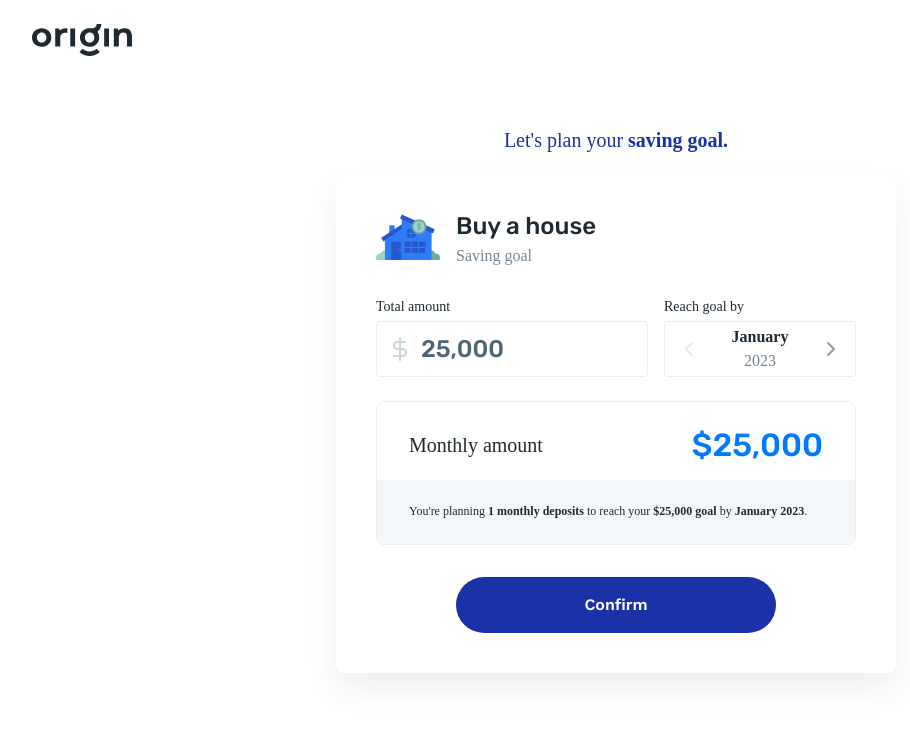
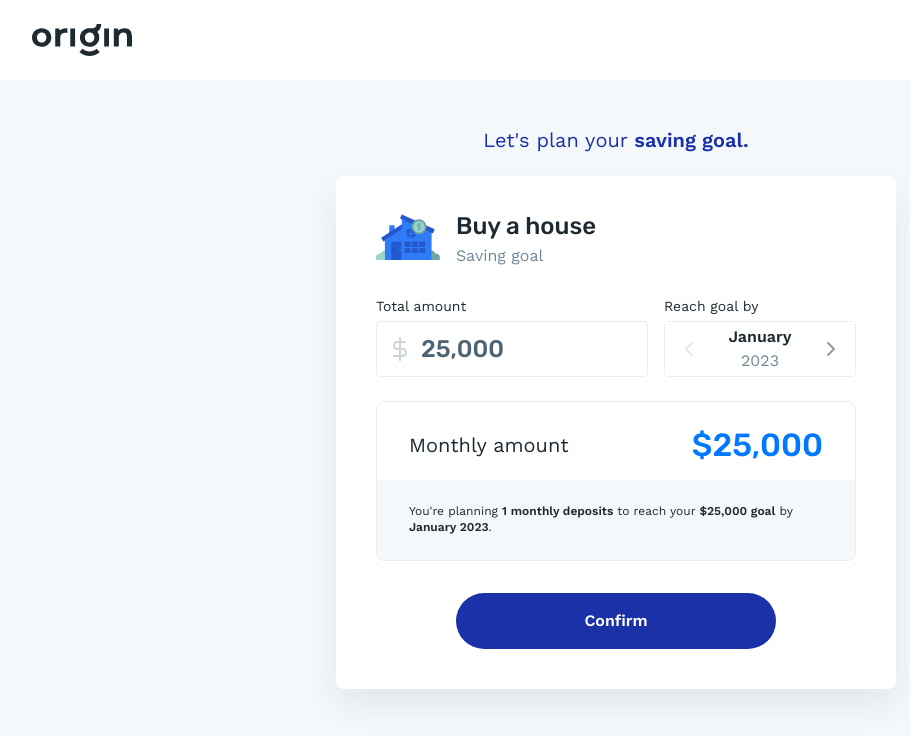
Before and after one commit to victorcmps/react-savings-app, a React (Create React App) app: page / in a window 1280 px wide. Shown: the top 736 px of the page, without its empty margins (24-934 px from the left). Built offline with nearby package versions, Linux system fonts and the light colour scheme; no server answers.

Commit message:
feat(styles): change tokens to styled components theme

```diff
--- a/src/components/Amount/Amount.style.tsx
+++ b/src/components/Amount/Amount.style.tsx
@@ -1,5 +1,4 @@
 import styled from 'styled-components';
-import { color, fontFamily } from '../../shared/styles/tokens';
 
 export const AmountWrapper = styled.label`
   display: flex;
@@ -10,7 +9,7 @@ export const Label = styled.label`
   font-weight: 400;
   font-size: 12px;
   line-height: 150%;
-  color: ${color.blueGray900};
+  color: ${(props) => props.theme.color.blueGray900};
   margin-bottom: 4px;
 
   @media (min-width: 992px) {
@@ -31,16 +30,16 @@ export const Icon = styled.img`
 `;
 
 export const Input = styled.input`
-  border: 1px solid ${color.blueGray50};
+  border: 1px solid ${(props) => props.theme.color.blueGray50};
   padding-left: 44px;
   padding-right: 12px;
-  font-family: ${fontFamily.rubik};
+  font-family: ${(props) => props.theme.font.rubik};
   font-weight: 500;
   font-size: 20px;
   line-height: 120%;
   height: 56px;
   border-radius: 4px;
-  color: ${color.blueGray600};
+  color: ${(props) => props.theme.color.blueGray600};
   width: 100%;
 
   @media (min-width: 992px) {
--- a/src/components/Button/Button.style.tsx
+++ b/src/components/Button/Button.style.tsx
@@ -1,13 +1,12 @@
 import styled from 'styled-components';
-import { color } from '../../shared/styles/tokens';
 
 export const ButtonStyle = styled.button`
   font-family: Work Sans;
   font-size: 16px;
   font-weight: 600;
   line-height: 20px;
-  background-color: ${color.brandColorPrimary};
-  color: ${color.neutralWhite};
+  background-color: ${(props) => props.theme.color.brandColorPrimary};
+  color: ${(props) => props.theme.color.neutralWhite};
   padding: 18px 0;
   border-radius: 32px;
   display: block;
@@ -18,6 +17,6 @@ export const ButtonStyle = styled.button`
   cursor: pointer;
 
   &:hover {
-    background-color: ${color.brandColorSecondary};
+    background-color: ${(props) => props.theme.color.brandColorSecondary};
   }
 `;
--- a/src/components/Card/Card.style.tsx
+++ b/src/components/Card/Card.style.tsx
@@ -1,8 +1,7 @@
 import styled from 'styled-components';
-import { color } from '../../shared/styles/tokens';
 
 export const CardStyle = styled.div`
-  background-color: ${color.neutralWhite};
+  background-color: ${(props) => props.theme.color.neutralWhite};
   box-shadow: 0px 16px 32px rgba(30, 42, 50, 0.08);
   border-radius: 8px;
   display: block;
--- a/src/components/Menu/Menu.style.tsx
+++ b/src/components/Menu/Menu.style.tsx
@@ -1,9 +1,8 @@
 import styled from 'styled-components';
-import { color } from '../../shared/styles/tokens';
 
 export const Navbar = styled.div`
   padding: 16px;
-  background-color: ${color.neutralWhite};
+  background-color: ${(props) => props.theme.color.neutralWhite};
   margin-bottom: 32px;
   height: 56px;
 
--- a/src/components/MonthlyAmount/MonthlyAmount.style.tsx
+++ b/src/components/MonthlyAmount/MonthlyAmount.style.tsx
@@ -1,8 +1,7 @@
 import styled from 'styled-components';
-import { color, fontFamily } from '../../shared/styles/tokens';
 
 export const StyledMonthlyAmount = styled.div`
-  border: 1px solid ${color.blueGray50};
+  border: 1px solid ${(props) => props.theme.color.blueGray50};
   border-radius: 8px;
 `;
 
@@ -21,7 +20,7 @@ export const Title = styled.h3`
   font-weight: 400;
   font-size: 18px;
   line-height: 120%;
-  color: ${color.blueGray900};
+  color: ${(props) => props.theme.color.blueGray900};
 
   @media (min-width: 992px) {
     font-size: 20px;
@@ -29,12 +28,12 @@ export const Title = styled.h3`
 `;
 
 export const Amount = styled.h3`
-  font-family: ${fontFamily.rubik};
+  font-family: ${(props) => props.theme.font.rubik};
   font-weight: 500;
   font-size: 32px;
   line-height: 120%;
   font-size: 24px;
-  color: ${color.brandColorSecondary};
+  color: ${(props) => props.theme.color.brandColorSecondary};
 
   @media (min-width: 992px) {
     font-size: 32px;
@@ -42,14 +41,14 @@ export const Amount = styled.h3`
 `;
 
 export const AmountDetail = styled.div`
-  background-color: ${color.blueGray10};
+  background-color: ${(props) => props.theme.color.blueGray10};
   padding: 24px 32px;
 `;
 
 export const AmountDetailText = styled.p`
   font-weight: 400;
   font-size: 12px;
-  color: ${color.blueGray900};
+  color: ${(props) => props.theme.color.blueGray900};
   text-align: center;
   line-height: 133%;
 
--- a/src/components/ReachDate/ReachDate.style.tsx
+++ b/src/components/ReachDate/ReachDate.style.tsx
@@ -1,5 +1,4 @@
 import styled from 'styled-components';
-import { color } from '../../shared/styles/tokens';
 
 export const StyledReachDate = styled.div`
   display: flex;
@@ -13,7 +12,7 @@ export const Label = styled.label`
   font-weight: 400;
   font-size: 12px;
   line-height: 150%;
-  color: ${color.blueGray900};
+  color: ${(props) => props.theme.color.blueGray900};
   margin-bottom: 4px;
 
   @media (min-width: 992px) {
@@ -25,13 +24,13 @@ export const Wrapper = styled.div`
   display: flex;
   justify-content: space-between;
   align-items: center;
-  border: 1px solid ${color.blueGray50};
+  border: 1px solid ${(props) => props.theme.color.blueGray50};
   font-weight: 500;
   font-size: 24px;
   line-height: 120%;
   height: 56px;
   border-radius: 4px;
-  color: ${color.blueGray600};
+  color: ${(props) => props.theme.color.blueGray600};
   width: 100%;
 
   @media (min-width: 992px) {
@@ -74,10 +73,10 @@ export const DateWrapper = styled.span`
 `;
 
 export const Month = styled.p`
-  color: ${color.blueGray900};
+  color: ${(props) => props.theme.color.blueGray900};
   font-weight: 600;
 `;
 
 export const Year = styled.p`
-  color: ${color.blueGray400};
+  color: ${(props) => props.theme.color.blueGray400};
 `;
--- a/src/pages/SavingsGoalSimulator.styles.tsx
+++ b/src/pages/SavingsGoalSimulator.styles.tsx
@@ -1,6 +1,5 @@
 import { Button } from '../components/Button/Button';
 import styled from 'styled-components';
-import { color, fontFamily } from '../shared/styles/tokens';
 import { Card } from '../components/Card/Card';
 
 export const Wrapper = styled.section`
@@ -13,7 +12,7 @@ export const Title = styled.h1`
   font-weight: 400;
   font-size: 18px;
   line-height: 120%;
-  color: ${color.brandColorPrimary};
+  color: ${(props) => props.theme.color.brandColorPrimary};
   margin-bottom: 24px;
 
   @media (min-width: 992px) {
@@ -42,7 +41,7 @@ export const CardTitleWrapper = styled.div`
 `;
 
 export const CardTitle = styled.h2`
-  font-family: ${fontFamily.rubik};
+  font-family: ${(props) => props.theme.font.rubik};
   font-size: 20px;
   margin-bottom: 4px;
   font-weight: 500;
@@ -50,7 +49,7 @@ export const CardTitle = styled.h2`
   @media (min-width: 992px) {
     font-size: 24px;
     line-height: 120%;
-    color: ${color.blueGray900};
+    color: ${(props) => props.theme.color.blueGray900};
   }
 `;
 
@@ -58,7 +57,7 @@ export const CardSubtitle = styled.p`
   font-weight: 400;
   font-size: 14px;
   line-height: 150%;
-  color: ${color.blueGray400};
+  color: ${(props) => props.theme.color.blueGray400};
 
   @media (min-width: 992px) {
     font-size: 16px;
--- a/src/shared/styles/tokens/spacing.ts
+++ b/src/shared/tokens/spacing.ts
@@ -1,10 +1,10 @@
 export const spacing = {
   '5xl': 56,
-  '4xl': 48,
+  '4xl': 44,
   '3xl': 40,
   '2xl': 32,
   xl: 24,
-  lg: 20,
+  lg: 18,
   md: 16,
   sm: 12,
   xs: 4,
```
Also changed, not shown: src/shared/tokens/color.ts (renamed from src/shared/styles/tokens/color.ts), src/shared/tokens/font-family.ts (renamed from src/shared/styles/tokens/font-family.ts), src/shared/tokens/index.ts (renamed from src/shared/styles/tokens/index.ts), 2 other files (tests, documents, lock files or other folders).
